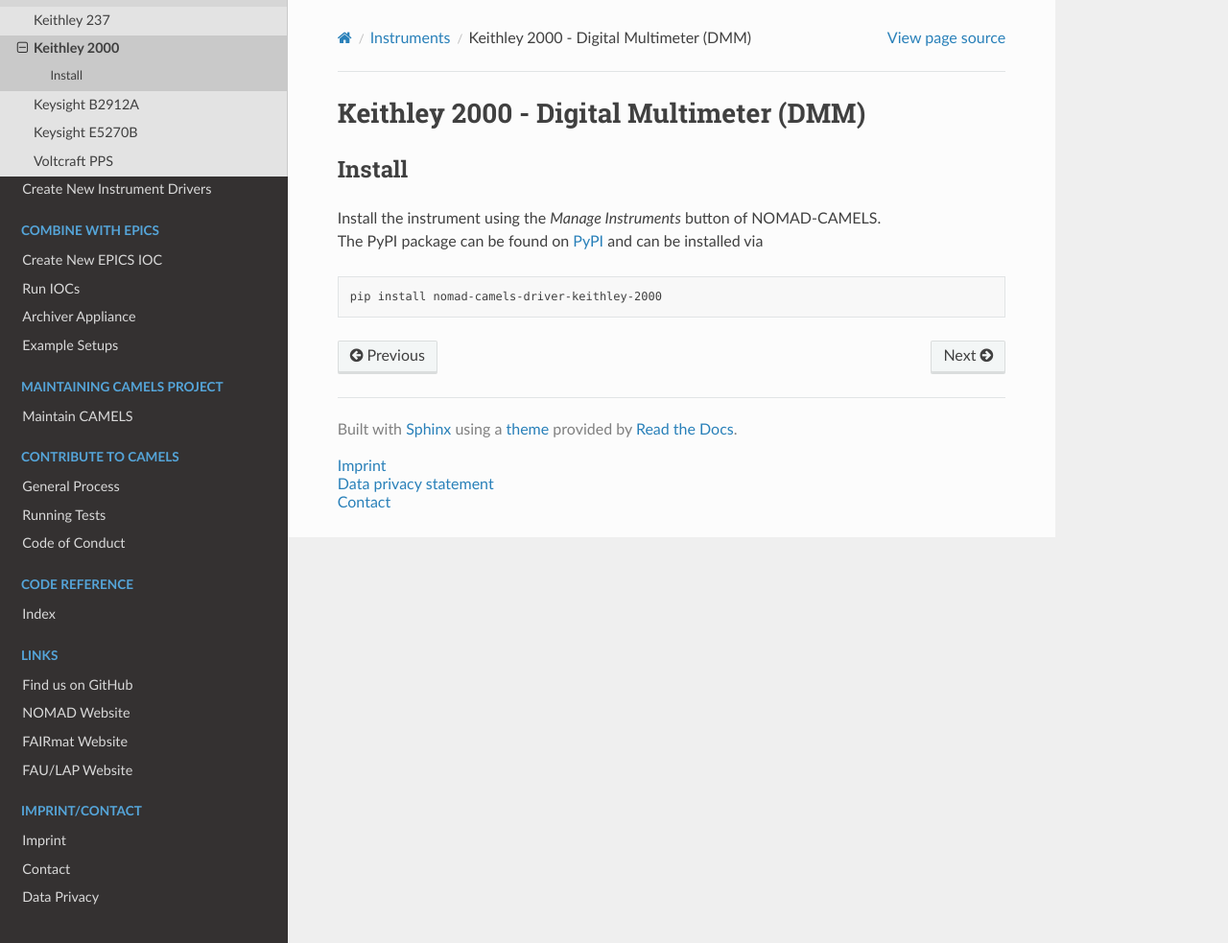
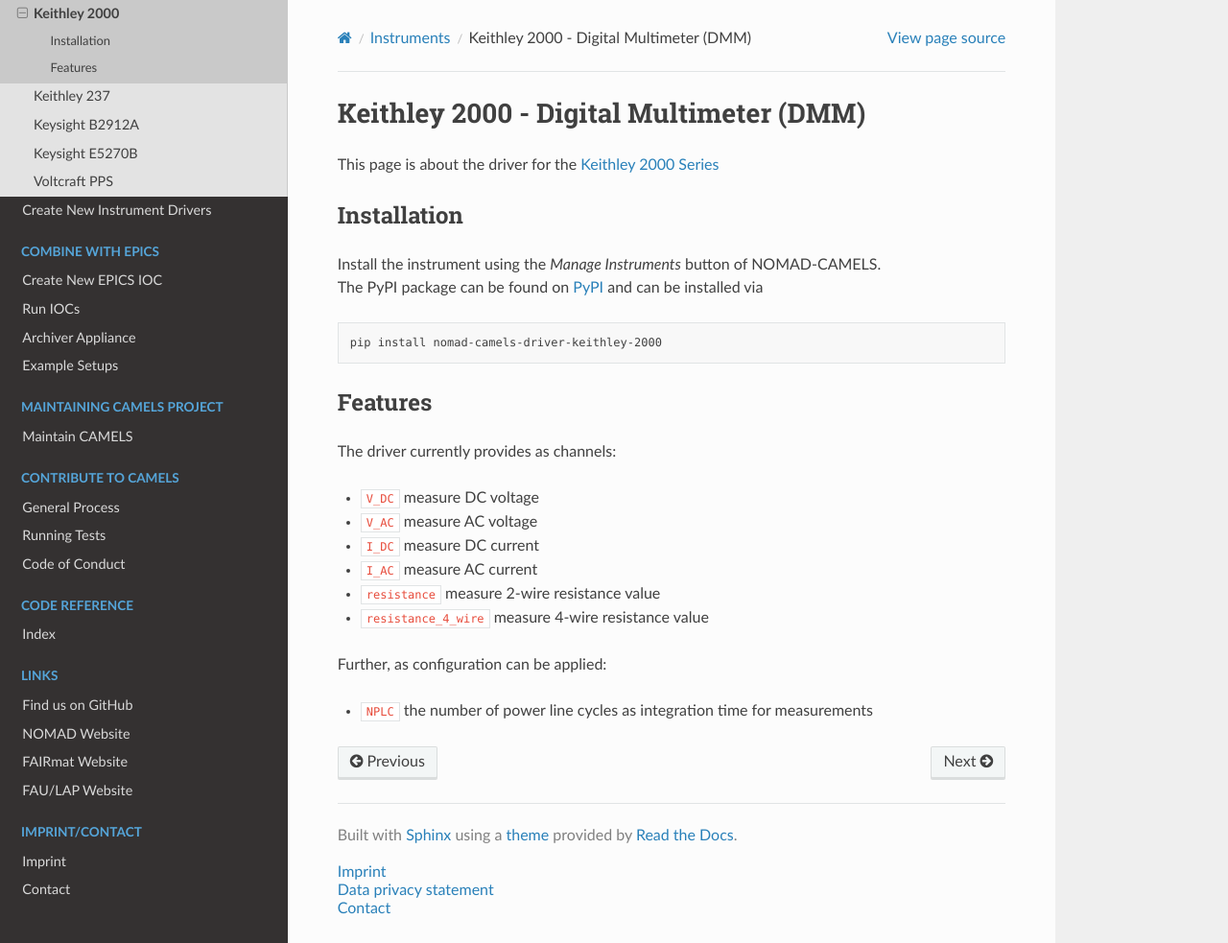
Before and after one commit to FAU-LAP/NOMAD-CAMELS, a Sphinx documentation site: the page built from docs/source/doc/instruments/keithley_2000/keithley_2000.md, in a window 1280 px wide and 983 px high. Shown: the whole window at 96% size. Built offline with Sphinx 7.4.7 and the Read the Docs theme 2.0.0, drawn with Linux system fonts in a browser that asks for light colours; pages that are not in the unit, such as notebooks, are missing from menus.

Commit message:
Update Keithley 2000 documentation

````diff
--- a/docs/source/doc/instruments/keithley_2000/keithley_2000.md
+++ b/docs/source/doc/instruments/keithley_2000/keithley_2000.md
@@ -1,9 +1,22 @@
 # Keithley 2000 - Digital Multimeter (DMM)
+This page is about the driver for the [Keithley 2000 Series](https://www.tek.com/en/products/keithley/digital-multimeter/keithley-2000-series-6-digit-multimeter-scanning)
 
-## Install
+## Installation
 Install the instrument using the _Manage Instruments_ button of NOMAD-CAMELS.\
 The PyPI package can be found on [PyPI](https://pypi.org/project/nomad-camels-driver-keithley-2000/) and can be installed via
 
 ```powershell
 pip install nomad-camels-driver-keithley-2000
 ```
+
+## Features
+The driver currently provides as channels:
+- `V_DC` measure DC voltage
+- `V_AC` measure AC voltage
+- `I_DC` measure DC current
+- `I_AC` measure AC current
+- `resistance` measure 2-wire resistance value
+- `resistance_4_wire` measure 4-wire resistance value
+
+Further, as configuration can be applied:
+- `NPLC` the number of power line cycles as integration time for measurements
````
Also changed, not shown: docs/source/doc/instruments/instruments.md (+1 -1 lines).
